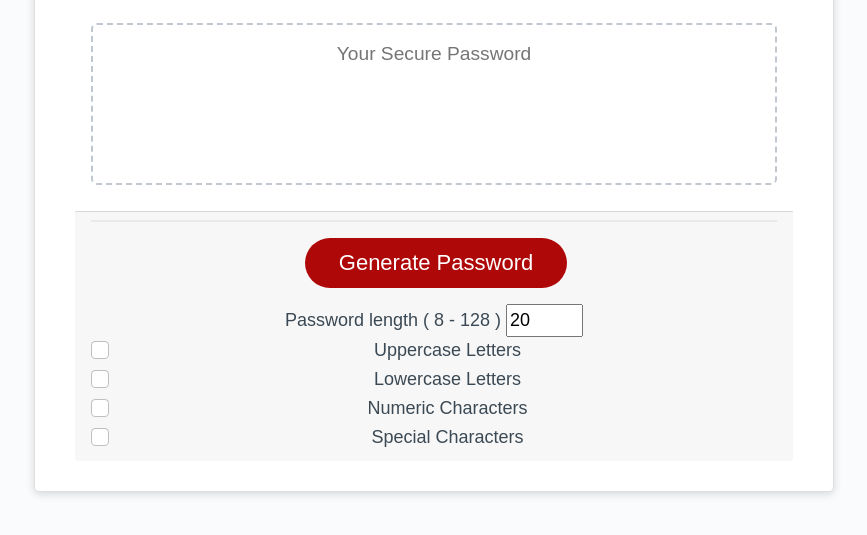
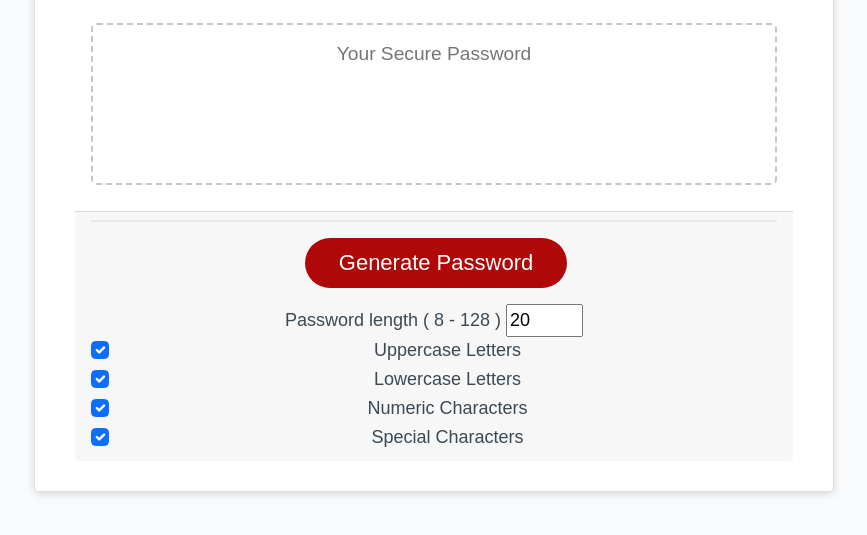
Before and after one commit to RobeandHat/Random-Password-Generator, a plain HTML site: page index.html in a window 1280 px wide. Shown: the part 205-740 px from the top of the page, without its empty margins (206-1073 px from the left). Drawn offline with nearby package versions, Linux system fonts and the light colour scheme.

Commit message:
Changed checkboxes to be checked by default. Fixed undefined error if user selects no options

```diff
--- a/index.html
+++ b/index.html
@@ -33,28 +33,28 @@
             <input type="number" id="length" min='8' max='128' value='20' />
 
           <div class="form-check">
-            <input class="form-check-input" type="checkbox" value="" id="uppercase">
+            <input class="form-check-input" type="checkbox" value="" id="uppercase" checked>
             <label class="form-check-label" for="uppercase">
               Uppercase Letters
             </label>
           </div>
 
           <div class="form-check">
-            <input class="form-check-input" type="checkbox" value="" id="lowercase">
+            <input class="form-check-input" type="checkbox" value="" id="lowercase" checked>
             <label class="form-check-label" for="lowercase">
               Lowercase Letters
             </label>
           </div>
 
           <div class="form-check">
-            <input class="form-check-input" type="checkbox" value="" id="numbers">
+            <input class="form-check-input" type="checkbox" value="" id="numbers" checked>
             <label class="form-check-label" for="numbers">
               Numeric Characters
             </label>
           </div>
 
           <div class="form-check">
-            <input class="form-check-input" type="checkbox" value="" id="symbols">
+            <input class="form-check-input" type="checkbox" value="" id="symbols" checked>
             <label class="form-check-label" for="symbols">
               Special Characters
             </label>
--- a/script.js
+++ b/script.js
@@ -37,7 +37,7 @@ function generatePassword(length, lowerChar, upperChar, numberChar, specialChar)
   //If no choices are made
   if(typesof === 0) {
     alert("Please select character options!")
-    return
+    return finalPassword = "";
   }
   // Loops for each selected type
   for (var i = 0; i < length; i+=typesof) {
```
